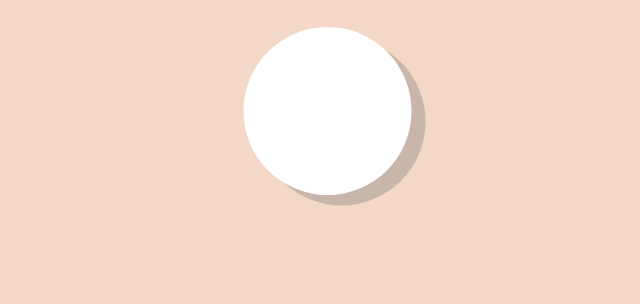
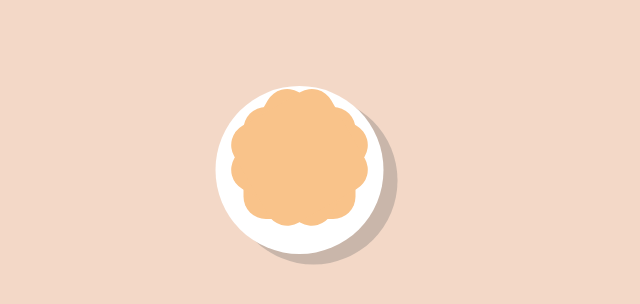
Before and after one commit to bavilari93/pumking-pie, a plain HTML site: page index.html in a window 1280 px wide. Shown: the whole page, without its empty margins (274-914 px from the left). Drawn offline with Linux system fonts and the light colour scheme.

Commit message:
pie crust

```diff
--- a/style.scss
+++ b/style.scss
@@ -1,8 +1,7 @@
-*{
+* {
     boder: 0;
     padding: 0;
     margin: 0;
-
 }
 
 
@@ -14,25 +13,53 @@
 }
 
 
-body{
+body {
     background: #F3D8C7;
 }
-.container>*{
+
+.container>* {
     position: absolute;
 }
 
-.container{
-
+.container {
     margin: 0 auto;
     width: 350px;
     height: 180px;
     transform: scale(0.7);
 }
 
-.plate{
+.plate {
+    z-index: -1;
+    position: absolute;
     background-color: #FFF;
     width: 15rem;
-	height:15rem;
-	border-radius:100%;
-	box-shadow:20px 15px 0  rgba(#666666, 0.3);
+    height: 15rem;
+    border-radius: 100%;
+    box-shadow: 20px 15px 0 rgba(#666666, 0.3);
+    margin:{
+    left: -2.5rem;
+    top:-1.9rem;
     }
+}
+
+.pie {
+	margin-top: 5rem;
+    width: 10rem;
+    height: 10rem;
+    position: relative;
+    background: #F9C38A;
+    border-radius: 20%;
+    &:before, &:after{
+    	content: '';
+    	position: absolute;
+    	@extend .pie
+    }
+    &:before{
+    	@include rotate(30deg);
+    	margin-top:-.5rem;
+    }
+    &:after{
+    	@include rotate(60deg);
+    	margin-top:-.5rem;
+    }
+}
```
Also changed, not shown: style.css, 1 other file. Lines whose indentation alone changed are shown as unchanged.
